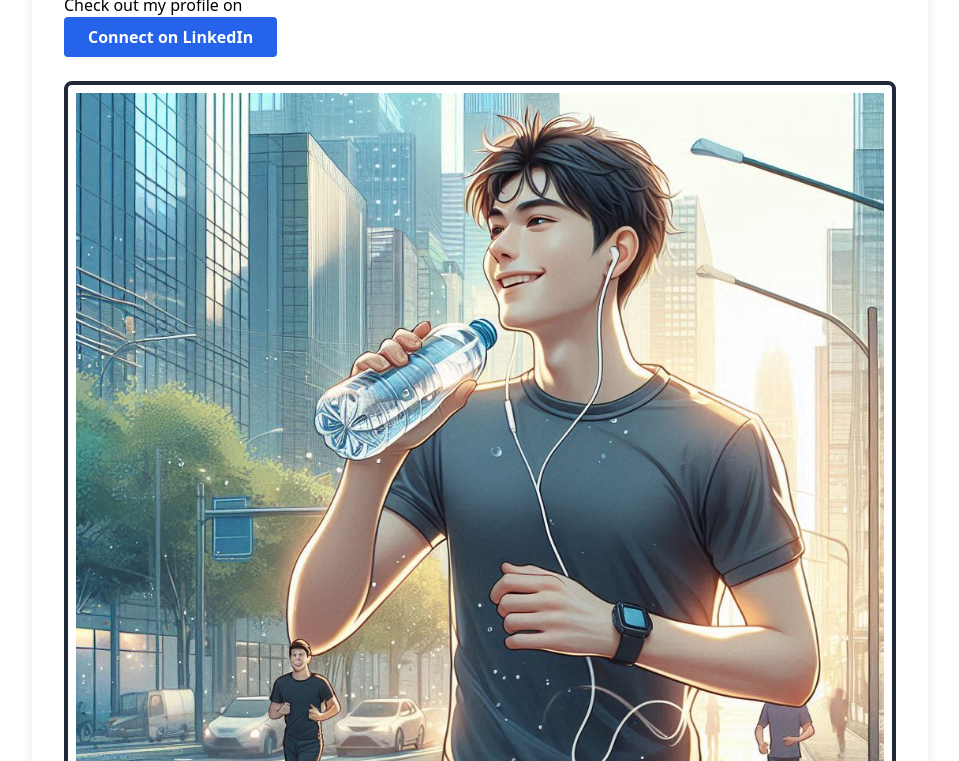
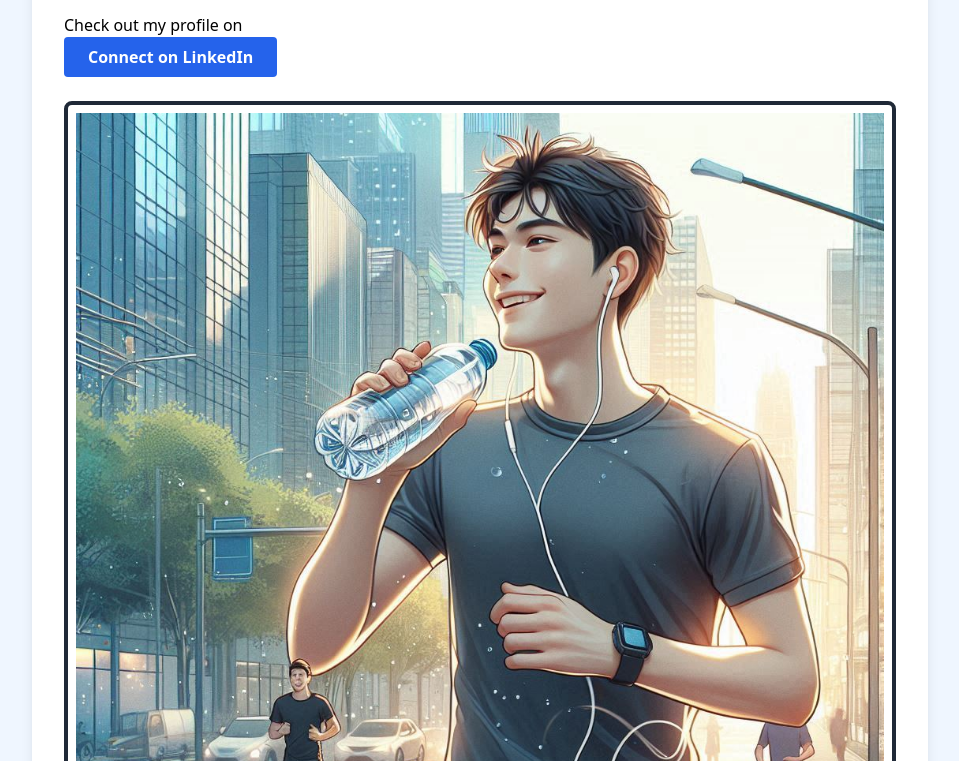
Before and after one commit to irsyad-aulia/First-WebProject, a plain HTML site: page index.html in a window 1280 px wide. Shown: the part 135-896 px from the top of the page, without its empty margins (160-1119 px from the left). Drawn offline with nearby package versions, Linux system fonts and the light colour scheme.

Commit message:
fix: typo in body class

```diff
--- a/index.html
+++ b/index.html
@@ -8,7 +8,7 @@
 
 </head>
 
-<body calss="bg-blue-50 font-sans p-5">
+<body class="bg-blue-50 font-sans p-5">
   <div class="max-w-4xl mx-auto bg-white p-8 rounded-lg shadow-lg">
     <h1 class="text-3xl font-bold text-blue-600 mb-4">Welcome to My Website</h1>
     <p class="text-gray-700 mb-4 text-lg">I'm currently learning to become a Full-Stack Developer.</p>
```
